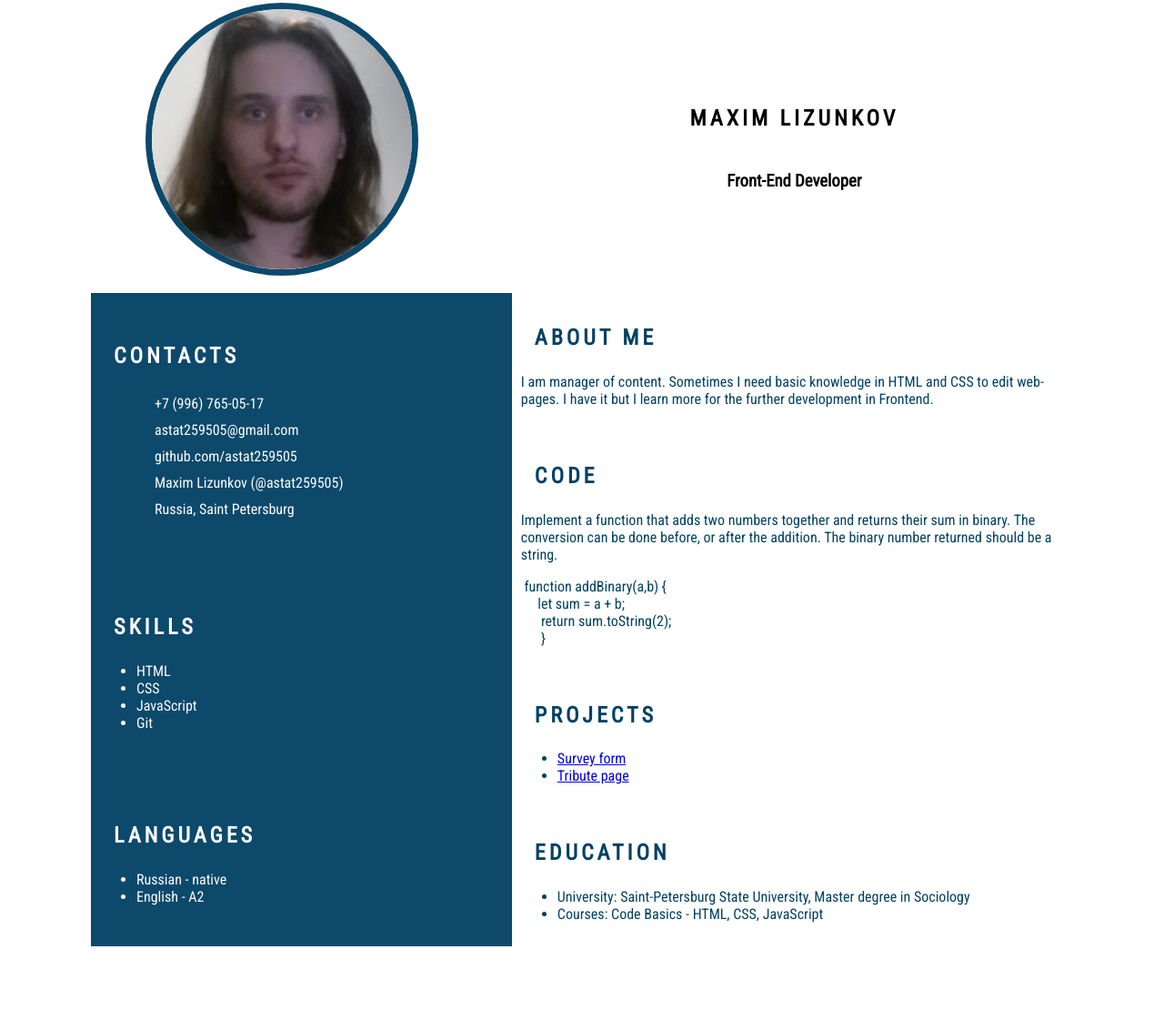
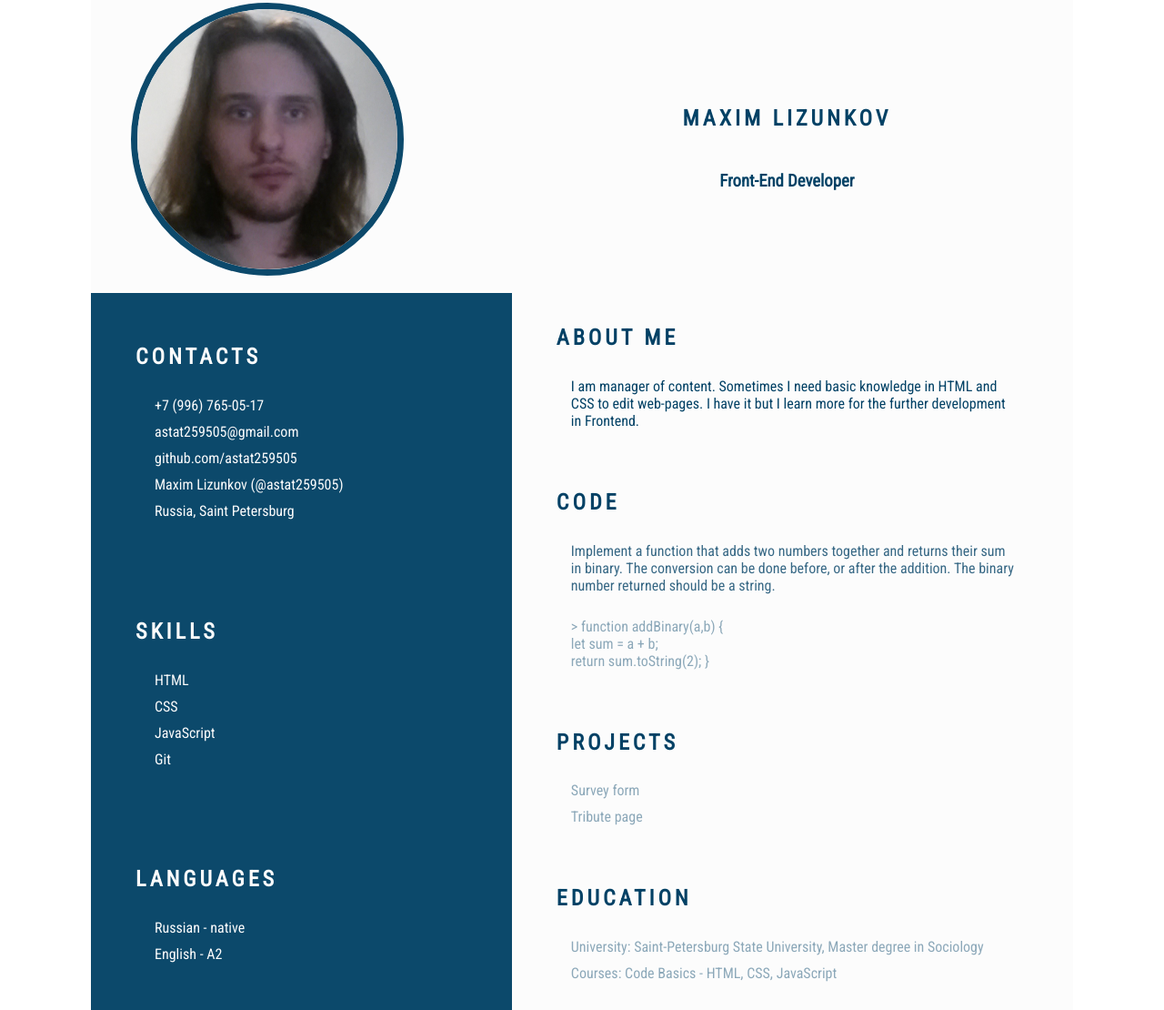
Before and after one commit to astat259505/rsschool-cv, a plain HTML site: page index.html in a window 1280 px wide. Shown: the part 84-1194 px from the top of the page at 91% size. Before the commit the page ends 1124 px from the top, so only its background shows below. Drawn offline with Linux system fonts and the light colour scheme.

Commit message:
fix: change main content style

```diff
--- a/index.html
+++ b/index.html
@@ -71,28 +71,28 @@
         <div class="right-column">
             <section class="section" id="about-me">
                 <h2 class="section-title">About me</h2>
-                <p>I am manager of content. Sometimes I need basic knowledge in HTML and CSS to edit web-pages. I have it but I learn more for the further development in Frontend.</p>
+                <p class="about-me-content">I am manager of content. Sometimes I need basic knowledge in HTML and CSS to edit web-pages. I have it but I learn more for the further development in Frontend.</p>
             </section>
             <section class="section" id="code">
                 <h2 class="section-title">Code</h2>
-                <p>Implement a function that adds two numbers together and returns their sum in binary. The conversion can be done before, or after the addition. The binary number returned should be a string.</p>
-                <p><pre><code> function addBinary(a,b) {
-     let sum = a + b;
+                <p class="code-task-content">Implement a function that adds two numbers together and returns their sum in binary. The conversion can be done before, or after the addition. The binary number returned should be a string.</p>
+                <p class="code-content">><code> function addBinary(a,b) {<br>
+     let sum = a + b;<br>
       return sum.toString(2);
-      }</code></pre></p>
+      }</code></p>
             </section>
             <section class="section" id="projects">
                 <h2 class="section-title">Projects</h2>
                 <ul class="projects-list">
-                    <li class="projects item"><a href="https://codepen.io/astat259505/pen/wvrMBOZ">Survey form</a></li>
-                    <li class="projects item"><a href="https://codepen.io/astat259505/pen/bGoGGVQ">Tribute page</a></li>
+                    <li class="projects-item"><a href="https://codepen.io/astat259505/pen/wvrMBOZ" class="projects-link">Survey form</a></li>
+                    <li class="projects-item"><a href="https://codepen.io/astat259505/pen/bGoGGVQ" class="projects-link">Tribute page</a></li>
                 </ul>
             </section>
             <section class="section" id="education">
                 <h2 class="section-title">Education</h2>
                 <ul class="education-list">
-                    <li class="education item">University: Saint-Petersburg State University, Master degree in Sociology</li>
-                    <li class="education item">Courses: Code Basics - HTML, CSS, JavaScript</li>
+                    <li class="education-item">University: Saint-Petersburg State University, Master degree in Sociology</li>
+                    <li class="education-item">Courses: Code Basics - HTML, CSS, JavaScript</li>
                 </ul>
             </section>
         </div>
--- a/style.css
+++ b/style.css
@@ -18,12 +18,16 @@ body {
     display: flex;
     flex-direction: column;
     justify-content: space-between;
+
 }
 
 .container {
     max-width: 1080px;
     margin: 0 auto;
+
 }
+
+
 
 .nav-list {
     display: flex;
@@ -45,7 +49,7 @@ body {
 }
 
 .nav-link:hover {
-    font-size: larger;
+    text-decoration: underline var(--main-color-one) 3px;
 }
 
 html {
@@ -68,6 +72,7 @@ html {
     display:flex;
     justify-content: space-evenly;
     align-items: center;
+    background-color: var(--main-color-one);
 
 
 }
@@ -95,6 +100,7 @@ img {
     justify-content: center;
     align-items: center;
     height: 300px;
+    color: var(--title-color-one);
 }
 
 #languages {
@@ -113,8 +119,8 @@ img {
   flex-direction: column;
   justify-content: space-around;
   width: 75%;
-  background-color: #0c496b;
-  color: #fcfcfc;
+  background-color: var(--main-color-two);
+  color: var(--main-color-one);
 
 }
 
@@ -123,14 +129,15 @@ img {
   flex-direction: column;
   justify-content: space-around;
   width: 100%;
-  color: #024165;
+  color: var(--title-color-one);
+  background-color: var(--main-color-one);
 
 }
 
 .section-title {
     text-transform: uppercase;
     letter-spacing: 4px;
-    padding: 5px 15px;
+    padding: 5px 39px;
 }
 
 .contact-item {
@@ -138,4 +145,52 @@ img {
     padding: 5px 20px;
 }
 
-conta
+.skills-item {
+    padding: 5px 20px;
+}
+
+.languages-item {
+    padding: 5px 20px;
+}
+
+ul li {
+    padding: 0;
+    margin: 0;
+    list-style: none;
+}
+
+.about-me-content {
+    padding: 5px 55px;
+}
+
+.code-content {
+    padding: 5px 55px;
+    color: var(--text-color-one)
+}
+
+.code-task-content {
+    padding: 5px 55px;
+    color: var(--subtitle-color-one)
+}
+
+.projects-item {
+    padding: 5px 15px;
+
+}
+
+.education-item {
+    padding: 5px 15px;
+    color: var(--text-color-one)
+
+}
+
+.projects-link {
+    text-decoration: none;
+    color: var(--text-color-one)
+}
+
+.projects-link:hover {
+    color: var(--title-color-one);
+    position: relative;
+    left: 5px;
+}
```
